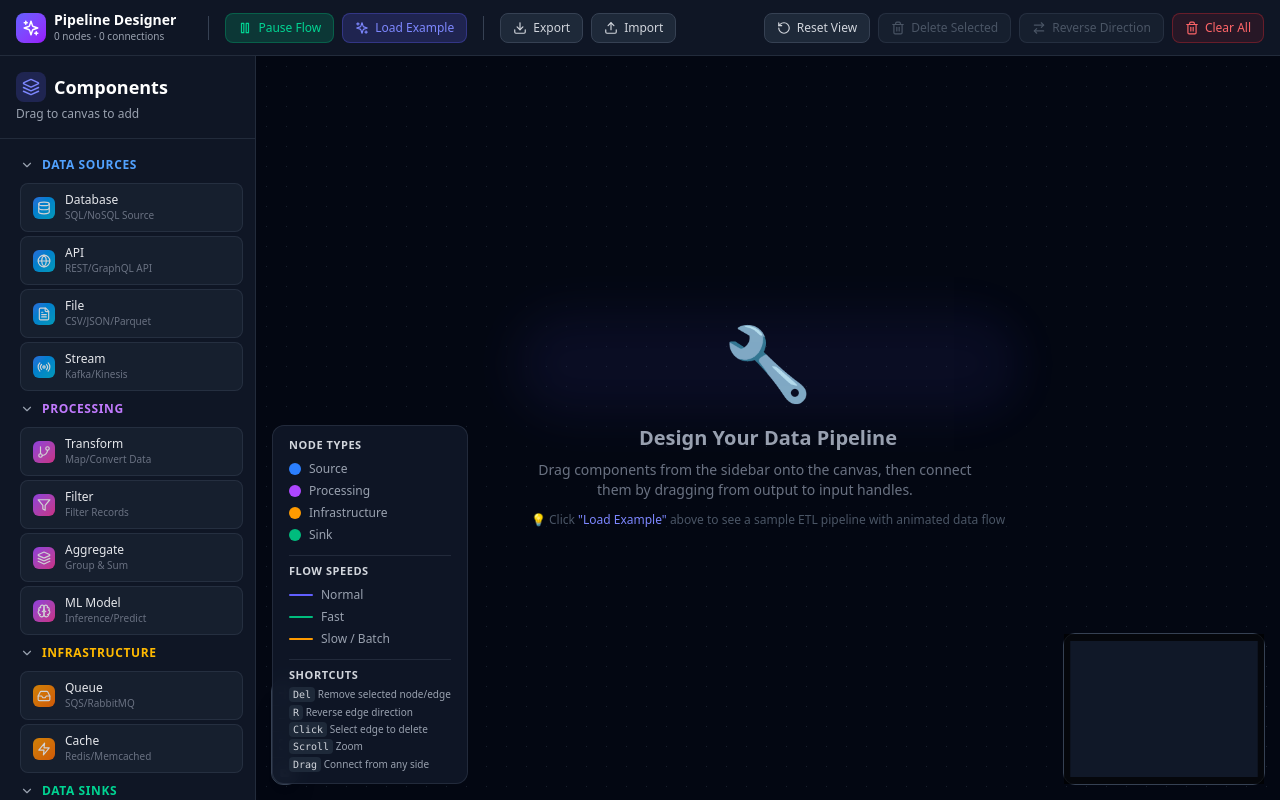
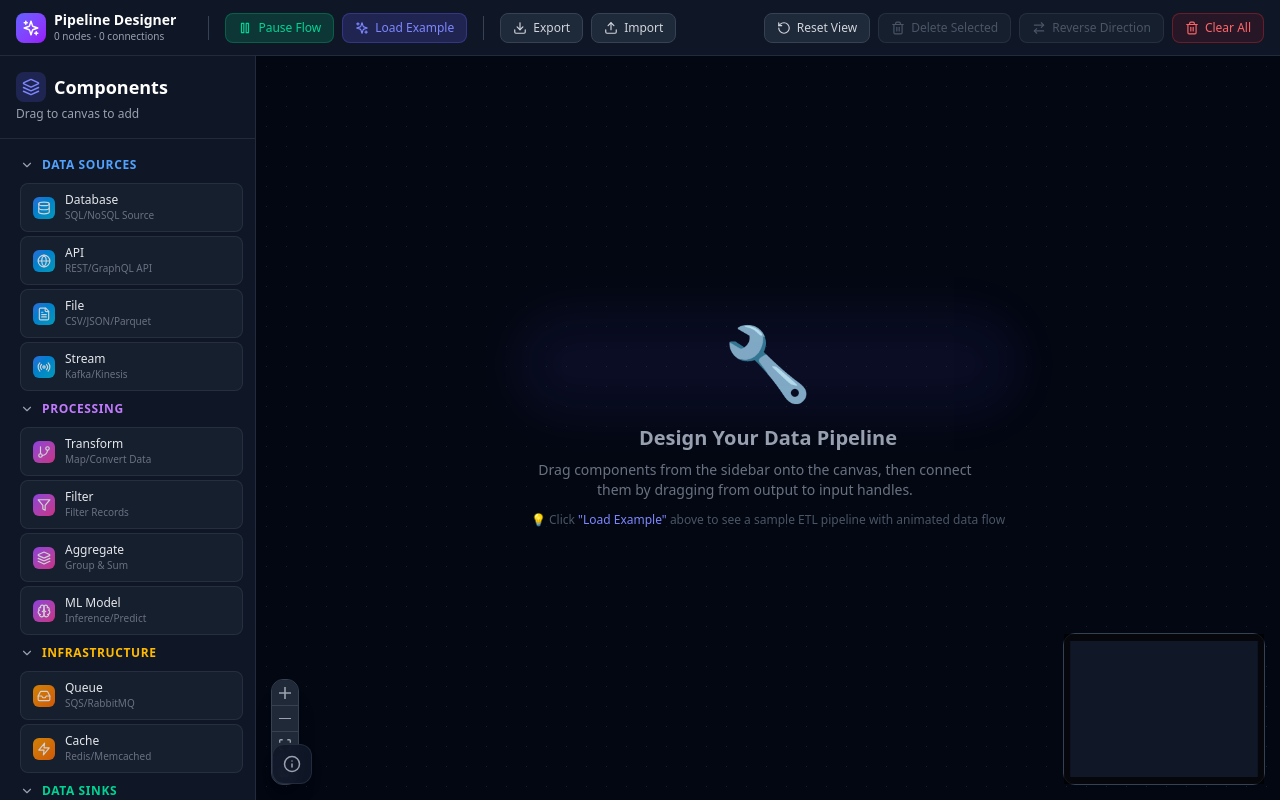
Before and after one commit to tarkeshwerkumarinnoeye/etl-canvas, a React (Vite) app: page / in a window 1280 px wide. Built offline with nearby package versions, Linux system fonts and the light colour scheme.

Commit message:
task snapshot cdef7006-d051-41ad-9493-db34e4a454cb

```diff
--- a/src/App.tsx
+++ b/src/App.tsx
@@ -20,6 +20,7 @@ import { PipelineNodeComponent } from './components/PipelineNode';
 import { AnimatedEdge, AnimatedEdgeFast, AnimatedEdgeSlow } from './components/AnimatedEdge';
 import { Sidebar } from './components/Sidebar';
 import { Toolbar } from './components/Toolbar';
+import { Info, X } from 'lucide-react';
 import type { SidebarItem } from './types';
 
 const nodeTypes = {
@@ -140,6 +141,7 @@ export default function App() {
   const [nodes, setNodes, onNodesChange] = useNodesState<Node>([]);
   const [edges, setEdges, onEdgesChange] = useEdgesState<Edge>([]);
   const [isAnimating, setIsAnimating] = useState(true);
+  const [showInfoPanel, setShowInfoPanel] = useState(false);
   const reactFlowWrapper = useRef<HTMLDivElement>(null);
   const [reactFlowInstance, setReactFlowInstance] = useState<ReactFlowInstance | null>(null);
 
@@ -411,8 +413,18 @@ export default function App() {
             </svg>
           </ReactFlow>
 
-          {/* Floating info panel */}
-          <div className="absolute bottom-4 left-4 bg-gray-900/90 backdrop-blur-sm border border-gray-700/50 rounded-xl px-4 py-3 text-xs text-gray-400">
+          {/* Info toggle button - always visible */}
+          <button
+            onClick={() => setShowInfoPanel(!showInfoPanel)}
+            className="absolute bottom-4 left-4 w-10 h-10 bg-gray-900/90 backdrop-blur-sm border border-gray-700/50 rounded-xl flex items-center justify-center text-gray-400 hover:text-indigo-400 hover:border-indigo-500/50 transition-all duration-200 shadow-lg hover:shadow-indigo-500/20 z-50"
+            title={showInfoPanel ? "Hide help" : "Show help"}
+          >
+            {showInfoPanel ? <X size={18} /> : <Info size={18} />}
+          </button>
+
+          {/* Floating info panel - only shows when toggled */}
+          {showInfoPanel && (
+            <div className="absolute bottom-16 left-4 bg-gray-900/95 backdrop-blur-sm border border-gray-700/50 rounded-xl px-4 py-3 text-xs text-gray-400 shadow-2xl animate-in fade-in slide-in-from-bottom-2 duration-200">
               <div className="font-semibold text-gray-300 mb-2 text-[11px] uppercase tracking-wider">Node Types</div>
               <div className="space-y-1.5 mb-3">
                 <div className="flex items-center gap-2">
@@ -456,6 +468,7 @@ export default function App() {
                 <div><kbd className="px-1 py-0.5 bg-gray-800 rounded text-gray-300 font-mono">Drag</kbd> Connect from any side</div>
               </div>
             </div>
+          )}
 
           {/* Instructions overlay when empty */}
           {nodes.length === 0 && (
```
Lines whose indentation alone changed are shown as unchanged.
